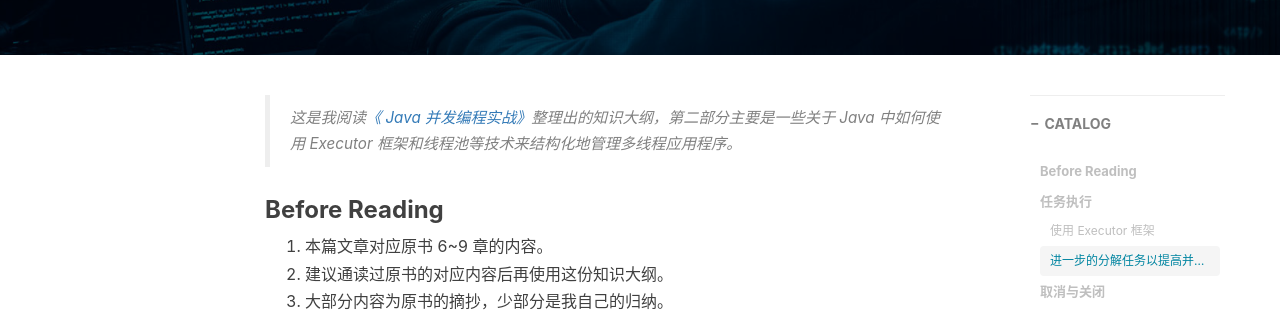
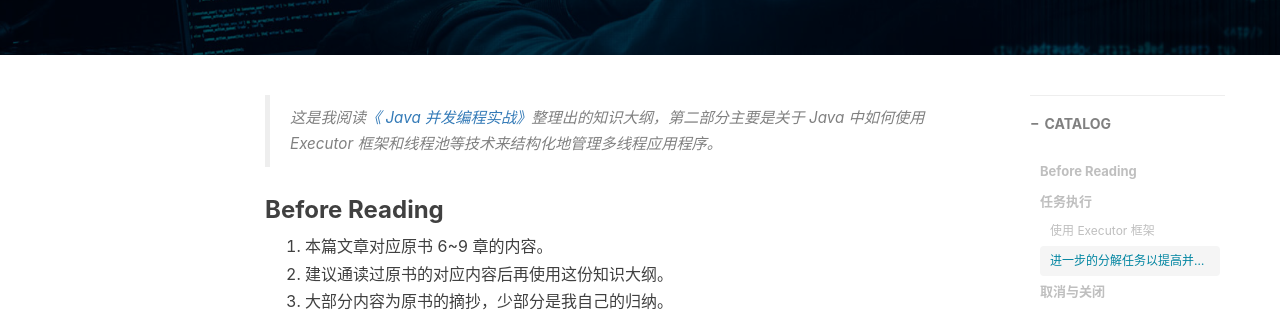
Before and after one commit to duyike/DamonDu.github.io, a Jekyll site: the page built from _posts/2018-02-08-java-concurrency-learning-2.markdown, in a window 1280 px wide and 900 px high, scrolled down 332 px. Shown: the part 152-464 px from the top of the window. Built offline with Jekyll 4.4.1, drawn with Linux system fonts in a browser that asks for light colours; nearby versions of some CDN libraries; comment, search, counter and statistics services are not loaded.

Commit message:
edit java concurrency 2

```diff
--- a/_posts/2018-02-08-java-concurrency-learning-2.markdown
+++ b/_posts/2018-02-08-java-concurrency-learning-2.markdown
@@ -12,7 +12,7 @@ tags:
     - Concurrency
 ---
 
-> 这是我阅读[《 Java 并发编程实战》](https://book.douban.com/subject/10484692/)整理出的知识大纲，第二部分主要是一些关于 Java 中如何使用 Executor 框架和线程池等技术来结构化地管理多线程应用程序。
+> 这是我阅读[《 Java 并发编程实战》](https://book.douban.com/subject/10484692/)整理出的知识大纲，第二部分主要是关于 Java 中如何使用 Executor 框架和线程池等技术来结构化地管理多线程应用程序。
 
 ### Before Reading
 
```
